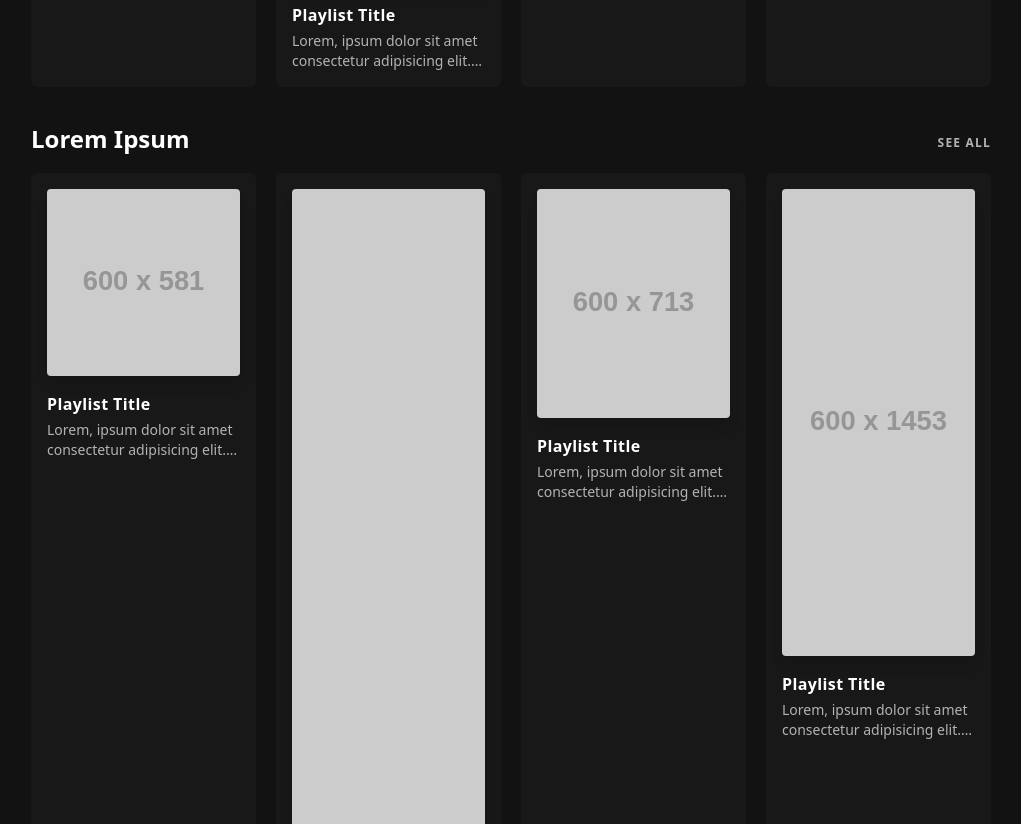
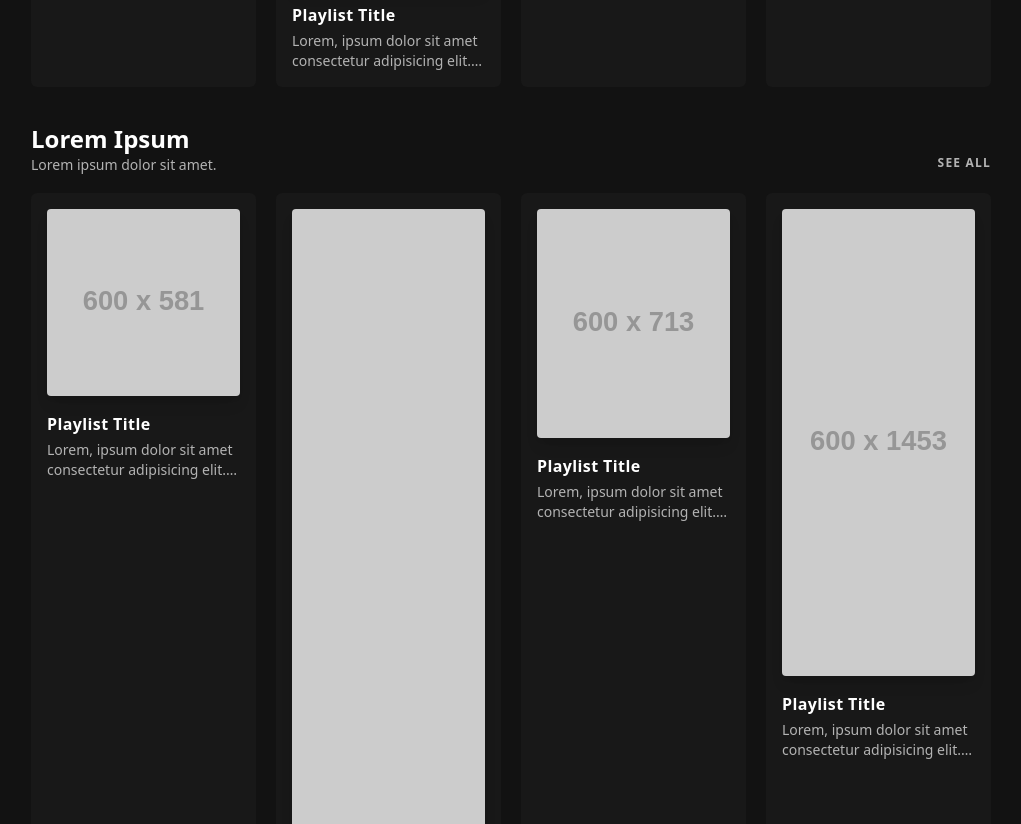
Before and after one commit to igorbabko/tailwindcss-spotify, a plain HTML site: page index.html in a window 1280 px wide. Shown: the part 1336-2160 px from the top of the page, without its empty margins (257-1278 px from the left). Drawn offline with Linux system fonts and the light colour scheme.

Commit message:
headings - 4

```diff
--- a/index.html
+++ b/index.html
@@ -143,6 +143,7 @@
               <h2 class="text-2xl font-semibold hover:underline capitalize">
                 <a href="#">Lorem ipsum</a>
               </h2>
+              <p class="text-sm text-[#b3b3b3]">Lorem ipsum dolor sit amet.</p>
             </div>
             <a href="#" class="uppercase text-xs font-semibold tracking-widest hover:underline text-[#b3b3b3] leading-6">See all</a>
           </div>
@@ -203,6 +204,7 @@
               <h2 class="text-2xl font-semibold hover:underline capitalize">
                 <a href="#">Lorem ipsum</a>
               </h2>
+              <p class="text-sm text-[#b3b3b3]">Lorem ipsum dolor sit amet.</p>
             </div>
             <a href="#" class="uppercase text-xs font-semibold tracking-widest hover:underline text-[#b3b3b3] leading-6">See all</a>
           </div>
```
